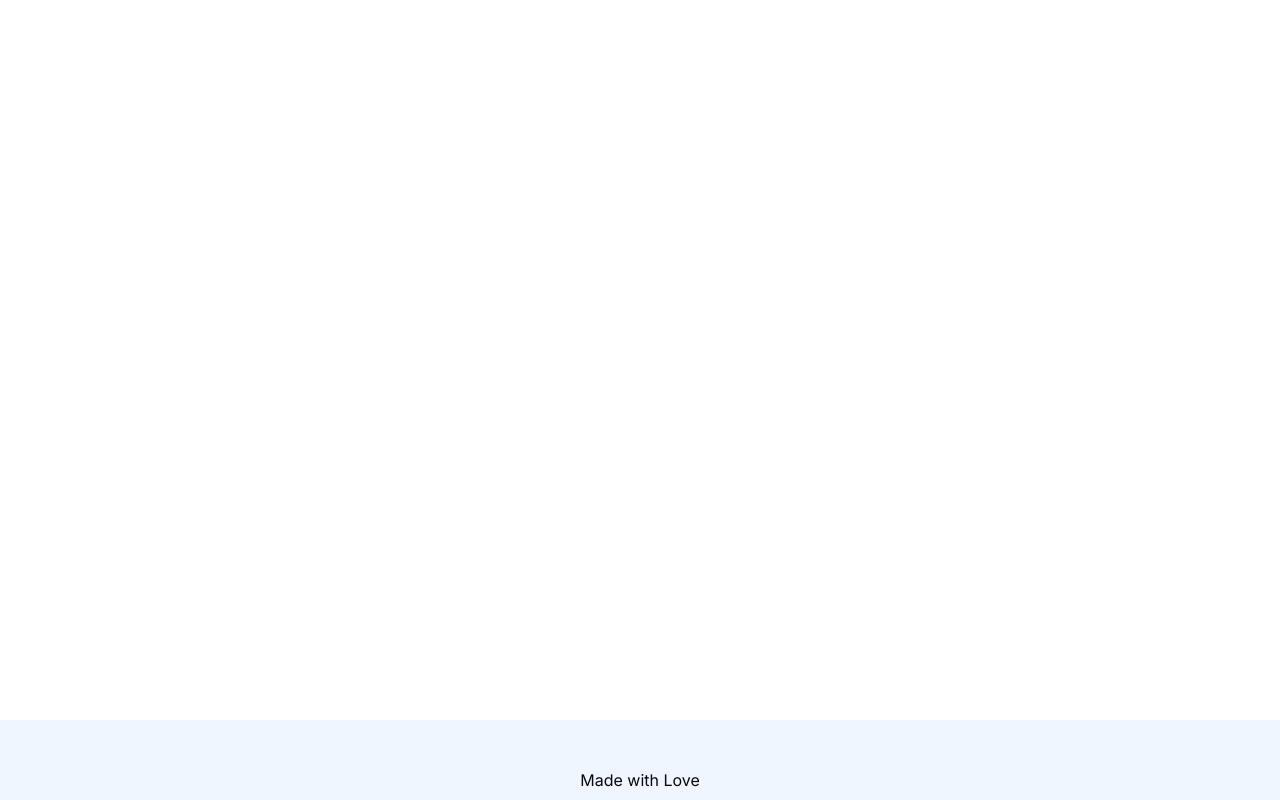
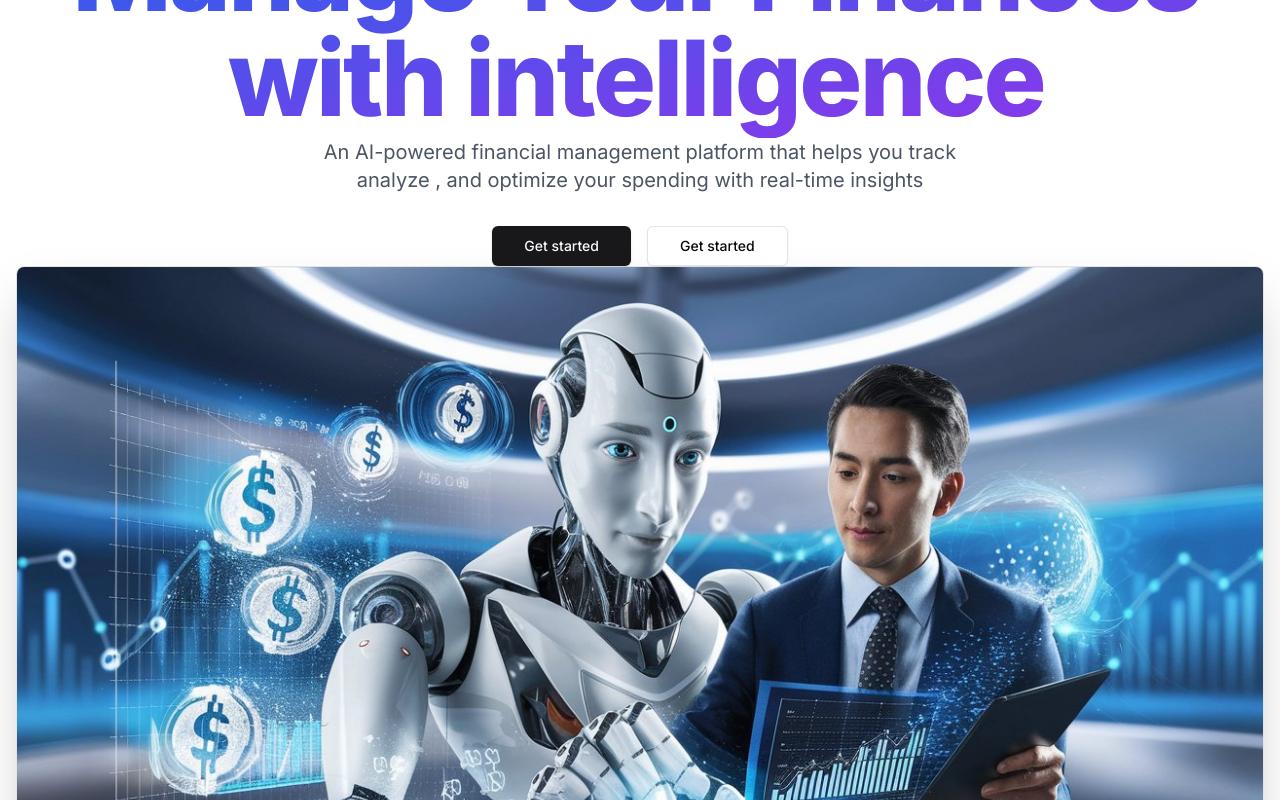
Before and after one commit to ar-ease/CashNest, a Next.js app in the folder my-app/: page / in a window 1280 px wide. Shown: the part 240-1040 px from the top of the page. Built offline with nearby package versions, Linux system fonts and the light colour scheme; no server answers.

Commit message:
added hero section

```diff
--- a/my-app/src/app/globals.css
+++ b/my-app/src/app/globals.css
@@ -2,11 +2,8 @@
 @tailwind components;
 @tailwind utilities;
 
-
-
 @layer base {
   :root {
-
     --background: 0 0% 100%;
 
     --foreground: 240 10% 3.9%;
@@ -55,10 +52,9 @@
 
     --chart-5: 27 87% 67%;
 
-    --radius: 0.5rem
+    --radius: 0.5rem;
   }
   .dark {
-
     --background: 240 10% 3.9%;
 
     --foreground: 0 0% 98%;
@@ -105,11 +101,9 @@
 
     --chart-4: 280 65% 60%;
 
-    --chart-5: 340 75% 55%
+    --chart-5: 340 75% 55%;
   }
 }
-
-
 
 @layer base {
   * {
@@ -119,3 +113,11 @@
     @apply bg-background text-foreground;
   }
 }
+@layer utilities {
+  .gradient {
+    @apply bg-gradient-to-br from-blue-600 to-purple-600;
+  }
+  .gradient-title {
+    @apply gradient font-extrabold pr-2 pb-2 tracking-tight text-transparent bg-clip-text;
+  }
+}
--- a/my-app/src/app/page.tsx
+++ b/my-app/src/app/page.tsx
@@ -1,10 +1,11 @@
+import HeroSection from "@/components/hero";
 import { Button } from "@/components/ui/button";
 import Image from "next/image";
 
 export default function Home() {
   return (
     <div className="mt-40">
-      <Button variant={"destructive"}> this is a button</Button>{" "}
+      <HeroSection />
     </div>
   );
 }
--- /dev/null
+++ b/my-app/src/components/hero.tsx
@@ -0,0 +1,46 @@
+import Link from "next/link";
+import React from "react";
+import { Button } from "./ui/button";
+import Image from "next/image";
+
+const HeroSection = () => {
+  return (
+    <div className="pb-28 px-4">
+      <div className="container mx-auto text-center">
+        <h1 className="text-5xl md:text-8xl lg:text-[105px] pb-6 gradient-title">
+          Manage Your Finances <br />
+          with intelligence
+        </h1>
+        <p className="text-xl text-gray-600 mb-8 max-w-2xl mx-auto">
+          An AI-powered financial management platform that helps you track
+          analyze , and optimize your spending with real-time insights
+        </p>
+        <div className="flex justify-center space-x-4">
+          <Link href="/dashboard">
+            {" "}
+            <Button size={"lg"}>Get started</Button>
+          </Link>
+          <Link href="/dashboard">
+            {" "}
+            <Button variant="outline" size={"lg"}>
+              Get started
+            </Button>
+          </Link>
+        </div>
+        <div>
+          <div>
+            <Image
+              src={"/banner.jpeg"}
+              alt="dashboard preview"
+              width={1280}
+              height={720}
+              className="rounded-lg shadow-2xl border mx-auto"
+            />
+          </div>
+        </div>
+      </div>
+    </div>
+  );
+};
+
+export default HeroSection;
```
